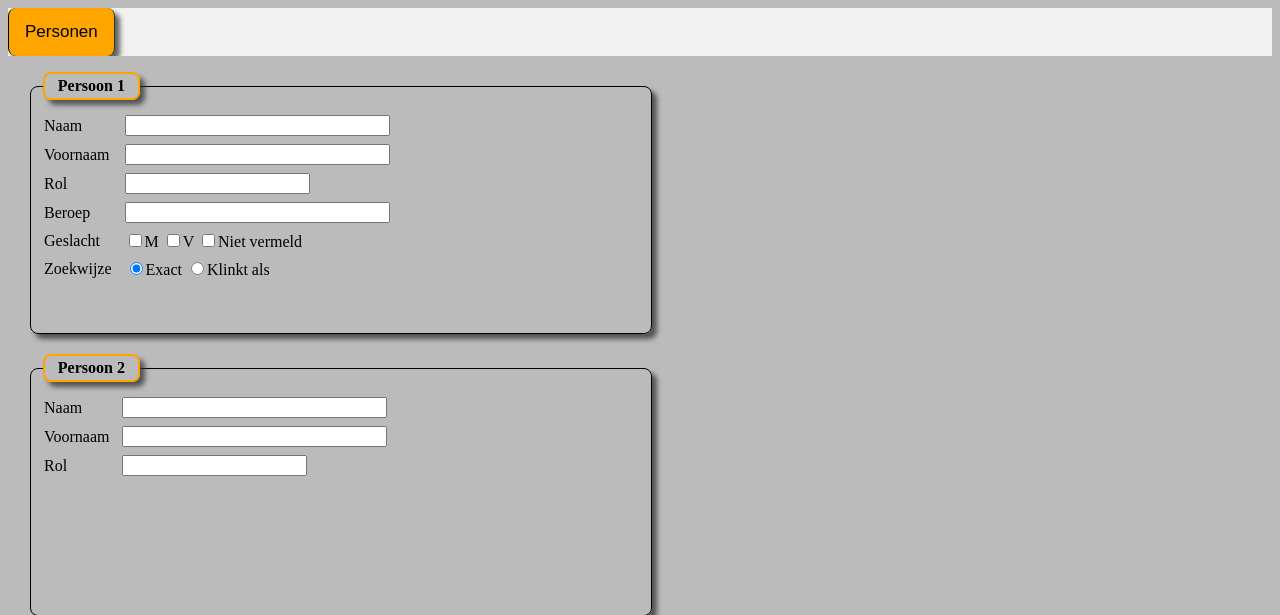
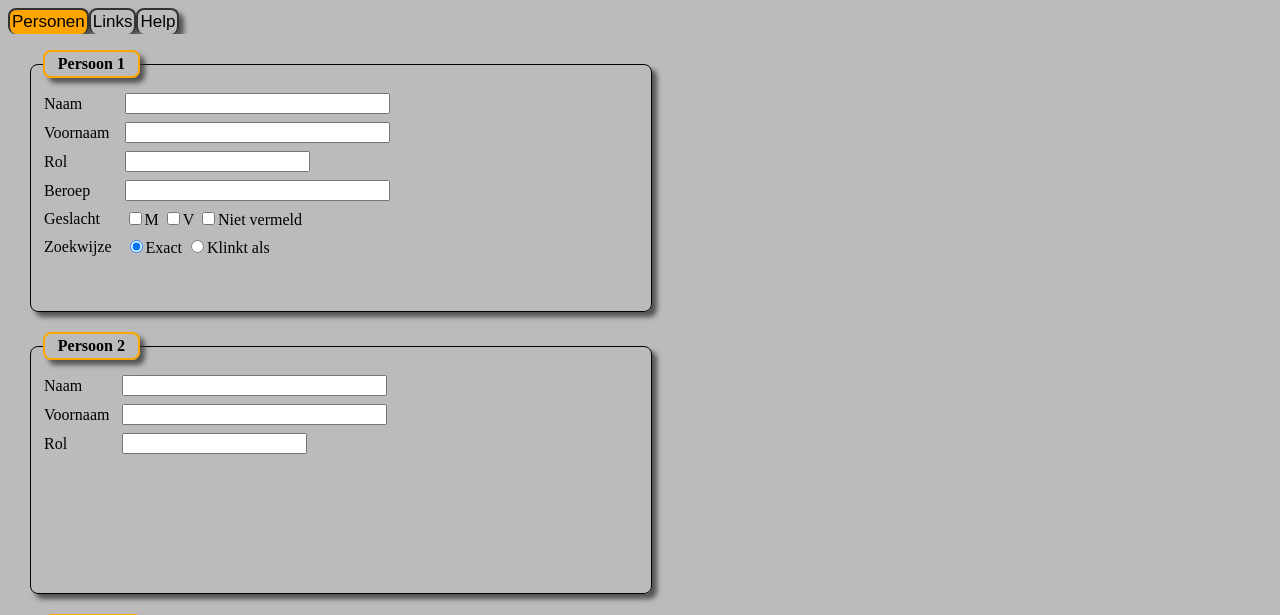
Before and after one commit to koenvelle/rabsearch_web, a Flask app: page / in a window 1280 px wide. Shown: the top 615 px of the page. Run offline with Flask 2, Linux system fonts and the light colour scheme; some libraries are stand-ins or nearby versions.

Commit message:
layout improvements,

```diff
--- a/static/style.css
+++ b/static/style.css
@@ -270,7 +270,6 @@
 		/* Style the tab */
 		.tab {
 		  overflow: hidden;
-		  background-color: #f1f1f1;
 		}
 
 		/* Style the buttons inside the tab */
@@ -279,14 +278,14 @@
 			-webkit-border-radius:8px;
 			border-radius:8px;
 		  background-color: #BBBBBB;
-		  border-top: none;
-		  border-right: 1px solid #333333;
-		  border-left: 1px solid black;
+		  border-top:  2px solid #333333;
+		  border-right: 2px solid #333333;
+		  border-left: 2px solid #333333;
 		  border-bottom: none;
 		  float: left;
 		  outline: none;
 		  cursor: pointer;
-		  padding: 14px 16px;
+		  padding: 2px 2px;
 		  transition: 0.3s;
 		  font-size: 17px;
 		}
--- a/templates/index.html
+++ b/templates/index.html
@@ -180,9 +180,10 @@
 	  <button class="tab_links shadow" id="link_personen" onclick="openTab(event, 'tab_personen')">Personen</button>
 		<!--
 	  <button class="tab_links shadow" onclick="openTab(event, 'tab_archieven')">Archieven</button>
+	  -->
 	  <button class="tab_links shadow" onclick="openTab(event, 'tab_links')">Links</button>
 	  <button class="tab_links shadow" onclick="openTab(event, 'tab_help')">Help</button>
-	  -->
+
 
 	</div>
 
@@ -307,12 +308,14 @@
 	<!--
 	<div id="tab_archieven" class="tab_content shadow">
 	</div>
-
+	-->
 	<div id="tab_help" class="tab_content shadow">
+		nog even geduld !
 	</div>
 
 	<div id="tab_links" class="tab_content shadow">
+		nog even geduld !
 	</div>
-	-->
+
     </body>
 </html>
```
